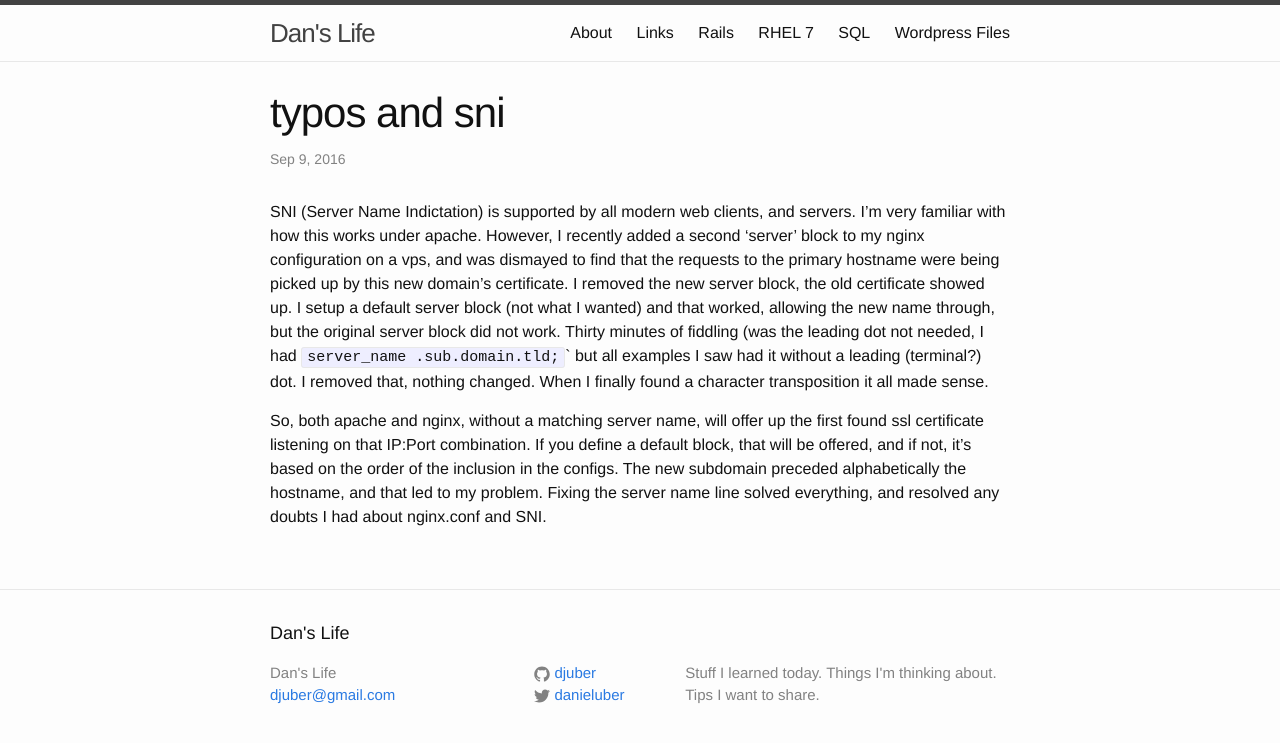
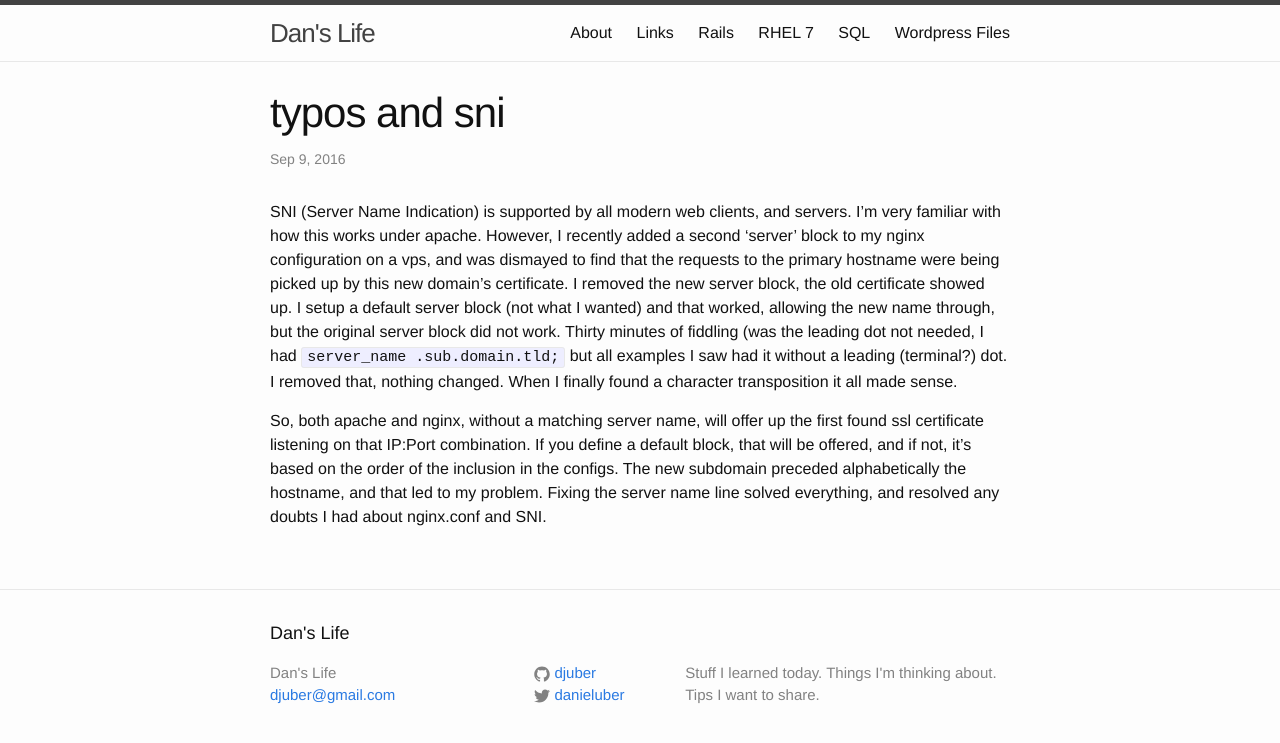
Before and after one commit to djuber/myblog, a Jekyll site: the page built from _posts/2016-09-09-typos-and-sni.markdown, in a window 1280 px wide. Shown: the top 743 px of the page. Built offline with Jekyll 4.4.1, drawn with Linux system fonts in a browser that asks for light colours.

Commit message:
typo in typo post

````diff
--- a/_posts/2016-09-09-typos-and-sni.markdown
+++ b/_posts/2016-09-09-typos-and-sni.markdown
@@ -4,6 +4,6 @@ date: 2016-09-09 11:42 -0500
 title: typos and sni
 categories:
 ---
-SNI (Server Name Indictation) is supported by all modern web clients, and servers. I'm very familiar with how this works under apache. However, I recently added a second 'server' block to my nginx configuration on a vps, and was dismayed to find that the requests to the primary hostname were being picked up by this new domain's certificate. I removed the new server block, the old certificate showed up. I setup a default server block (not what I wanted) and that worked, allowing the new name through, but the original server block did not work. Thirty minutes of fiddling (was the leading dot not needed, I had ``server_name .sub.domain.tld;``` but all examples I saw had it without a leading (terminal?) dot. I removed that, nothing changed. When I finally found a character transposition it all made sense.
+SNI (Server Name Indication) is supported by all modern web clients, and servers. I'm very familiar with how this works under apache. However, I recently added a second 'server' block to my nginx configuration on a vps, and was dismayed to find that the requests to the primary hostname were being picked up by this new domain's certificate. I removed the new server block, the old certificate showed up. I setup a default server block (not what I wanted) and that worked, allowing the new name through, but the original server block did not work. Thirty minutes of fiddling (was the leading dot not needed, I had ``server_name .sub.domain.tld;`` but all examples I saw had it without a leading (terminal?) dot. I removed that, nothing changed. When I finally found a character transposition it all made sense.
 
 So, both apache and nginx, without a matching server name, will offer up the first found ssl certificate listening on that IP:Port combination. If you define a default block, that will be offered, and if not, it's based on the order of the inclusion in the configs. The new subdomain preceded alphabetically the hostname, and that led to my problem. Fixing the server name line solved everything, and resolved any doubts I had about nginx.conf and SNI.
--- a/_posts/2016-09-10-MySQL-Certification.markdown
+++ b/_posts/2016-09-10-MySQL-Certification.markdown
@@ -47,3 +47,6 @@ I looked at other possible certifications. I see oracle offers both very expensi
 
   -    Describe, configure, deploy and troubleshoot MySQL replication
   -    Describe and contrast characteristics of common MySQL high availability solutions (MySQL Cluster, DRBD, Windows Failover Clustering, Solaris Cluster, OVM Template for MySQL Enterprise)
+
+
+I'm not 100% convinced of the value of these certificates, I don't know that I see either very many MySQL administrator positions, or that these certificates are listed in either the requirements or the preferred qualifications lists.
````
